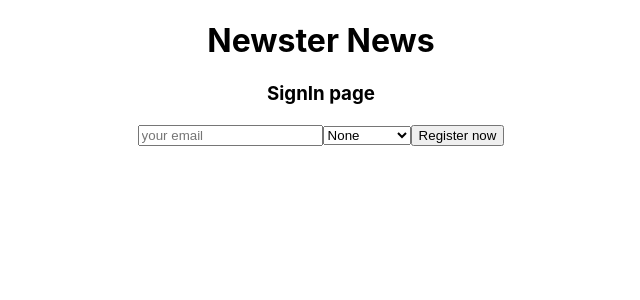
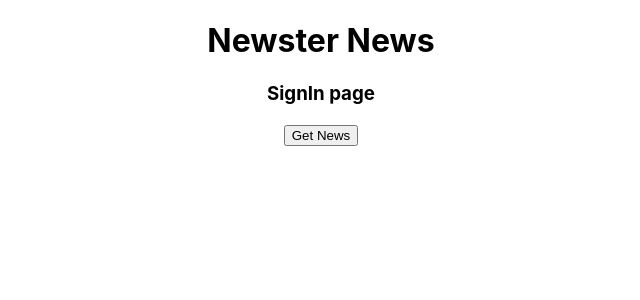
Before and after one commit to TheFellaz/Newstr-News, a React (Create React App) app in the folder newsterweb/: page / in a window 1280 px wide. Shown: the top 300 px of the page, without its empty margins (319-959 px from the left). Built offline with nearby package versions, Linux system fonts and the light colour scheme.

Commit message:
Add signin controller signin controller cors error

```diff
--- a/newsterweb/src/component/SignInPage/SignIn.js
+++ b/newsterweb/src/component/SignInPage/SignIn.js
@@ -1,32 +1,36 @@
 import React from "react";
 import axios from "axios";
+axios.defaults.withCredentials = true;
 
 function SignIn() {
   return (
     <div>
       <h3>SignIn page</h3>
-      <input placeholder="your email"></input>
+      {/* <input placeholder="your email"></input>
       <select name="types" id="news_types">
         <option value="None">None</option>
         <option value="Sports">Sports</option>
         <option value="Politics">Politics</option>
         <option value="Economics">Economics</option>
         <option value="Business">Business</option>
-      </select>
+      </select> */}
 
       <button
         className="submitButton"
         onClick={() => {
-          let email = document.querySelector("input").value;
-          let news_types = document.getElementById("news_types").value;
-          axios.post("http://localhost:8080", {
-            email: email,
-            news_types: news_types,
+          // let email = document.querySelector("input").value;
+          // let news_types = document.getElementById("news_types").value;
+          let news = axios.get("http://localhost:8080/signin", {
+            withCredentials: true,
+            // email: email,
+            // news_types: news_types,
           });
-          alert("email : " + email + "\nnews_types: " + news_types);
+          console.log(news);
+
+          // alert("email : " + email + "\nnews_types: " + news_types);
         }}
       >
-        Register now
+        Get News
       </button>
     </div>
   );
```
